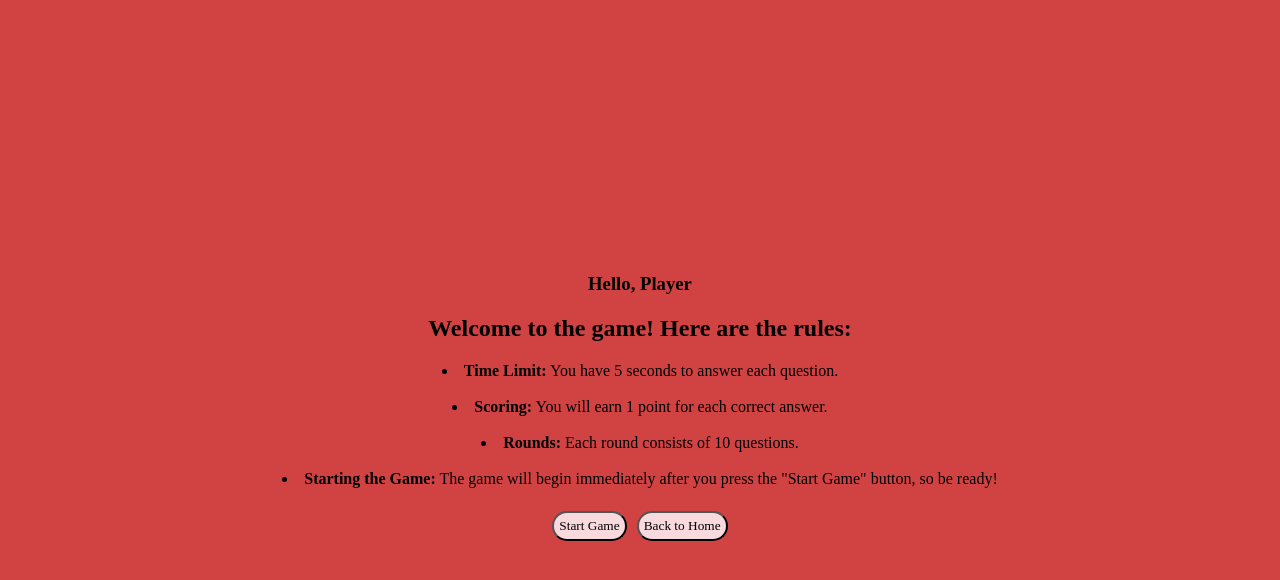
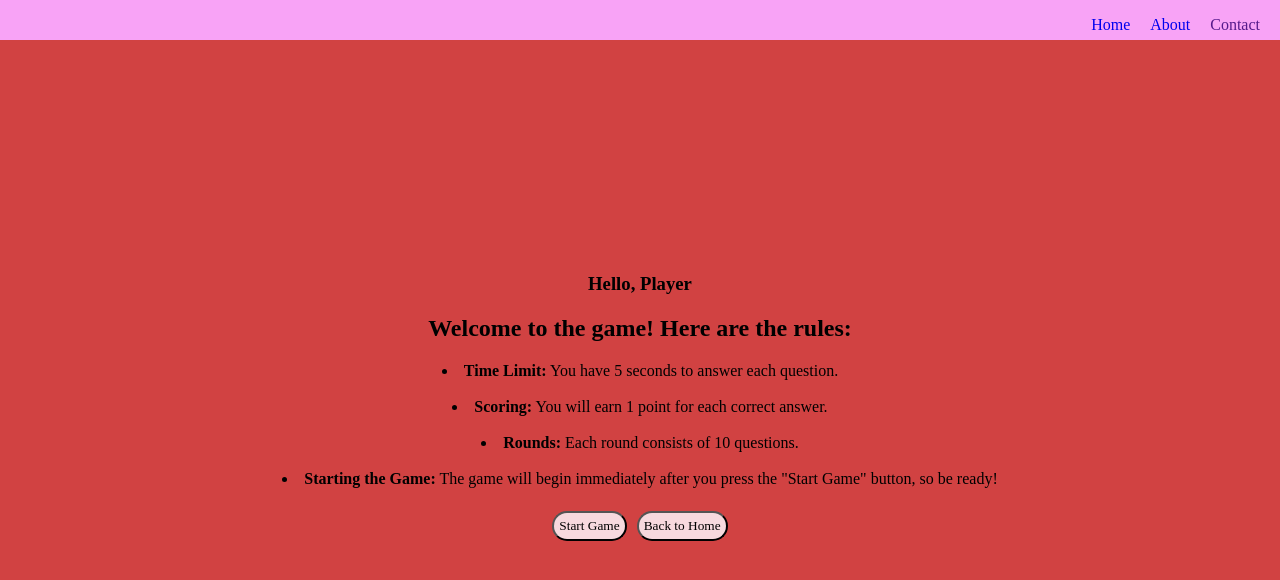
Before and after one commit to jnmasterjn/IB-Bio-Quiz-App, a React (Vite) app in the folder client/react-frontend/: page /Rule in a window 1280 px wide. Shown: the top 580 px of the page. Built offline with nearby package versions, Linux system fonts and the light colour scheme; sample sign-in values are in the browser's storage.

Commit message:
nav bar testing

```diff
--- a/client/react-frontend/src/assets/component/Nav.jsx
+++ b/client/react-frontend/src/assets/component/Nav.jsx
@@ -5,8 +5,8 @@ return(
     <>
         <nav>
             <ul>
-                <li><a href="">Home</a></li>
-                <li><a href="">About</a></li>
+                <li><a href="/Home">Home</a></li>
+                <li><a href="/Leaderboard">About</a></li>
                 <li><a href="">Contact</a></li>
 
             </ul>
--- a/client/react-frontend/src/assets/pages/Game.jsx
+++ b/client/react-frontend/src/assets/pages/Game.jsx
@@ -7,7 +7,6 @@ import axios from 'axios';
 
 
 function Game(){
-
 
     const name = localStorage.getItem('name')
 
@@ -139,7 +138,6 @@ function Game(){
 
     return (<>
     <div>
-        <audio src={mySound} />
         <div>
             <title>Game</title>
 
--- a/client/react-frontend/src/assets/pages/Signin.jsx
+++ b/client/react-frontend/src/assets/pages/Signin.jsx
@@ -2,7 +2,6 @@ import { useState } from "react";
 import { login } from "../../api.services/api";
 import { Link, useNavigate} from "react-router-dom";
 import { useAuth } from "../authentication/Auth";
-import NavBar from './../component/Nav'
 
 
 function Signin() {
@@ -39,7 +38,6 @@ function Signin() {
 
     return (
         <>
-        <NavBar/>
         <div>
             <title>Signin</title>
             <h1>Please Login</h1>
--- a/client/react-frontend/src/main.jsx
+++ b/client/react-frontend/src/main.jsx
@@ -10,6 +10,7 @@ import Rule from './assets/pages/Rule'
 import { createBrowserRouter, RouterProvider } from 'react-router-dom'
 import { AuthProvider } from './assets/authentication/Auth'
 import ProtectedRoute from './assets/authentication/ProtectRoute'
+import NavBar from './assets/component/Nav'
 
 const myrouter = createBrowserRouter([
   {
@@ -54,6 +55,7 @@ const myrouter = createBrowserRouter([
 ReactDOM.createRoot(document.getElementById('root')).render(
   <React.StrictMode>
       <AuthProvider>
+      <NavBar/>
         <RouterProvider router = {myrouter}/>
       </AuthProvider>
   </React.StrictMode>
```
Also changed, not shown: client/react-frontend/src/assets/pages/About.jsx (added).
